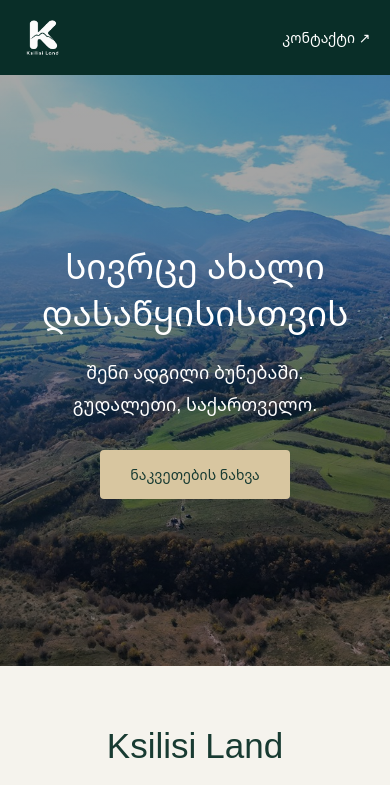
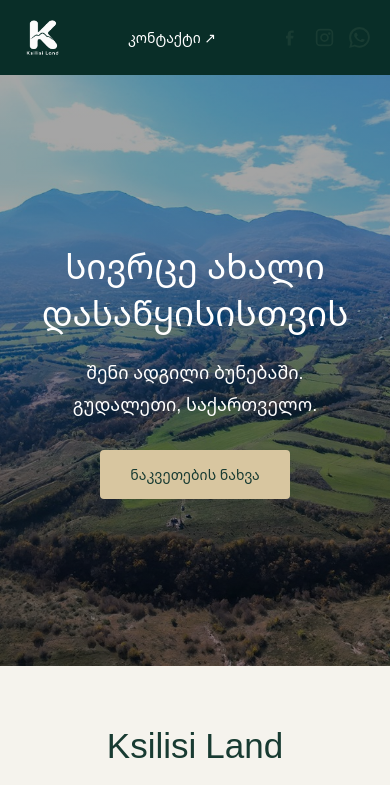
Before and after one commit to ksilisiland-beep/ksilisiland-beep.github.com, a plain HTML site: page index.html in a window 390 px wide. Shown: the top 785 px of the page. Drawn offline with Linux system fonts and the light colour scheme.

Commit message:
Update index.html

```diff
--- a/index.html
+++ b/index.html
@@ -340,6 +340,29 @@ footer {
   .legend {
     gap: 12px;
   }
+  .social-links {
+  display: flex;
+  align-items: center;
+  gap: 14px;
+}
+
+.social-links a {
+  display: inline-flex;
+  align-items: center;
+  justify-content: center;
+  color: inherit;
+  transition: transform 0.2s ease, opacity 0.2s ease;
+}
+
+.social-links svg {
+  width: 21px;
+  height: 21px;
+}
+
+.social-links a:hover {
+  transform: translateY(-2px);
+  opacity: 0.75;
+}
 }
 </style>
 </head>
@@ -349,6 +372,25 @@ footer {
 <header>
   <img src="logo.png" class="logo" alt="Ksilisi Land">
   <a href="#contact">კონტაქტი ↗</a>
+  <div class="social-links">
+  <a href="https://www.facebook.com/KsilisiLand" target="_blank" aria-label="Facebook">
+    <svg viewBox="0 0 24 24" fill="currentColor">
+      <path d="M13.5 21v-8h2.7l.4-3h-3.1V8.1c0-.9.3-1.5 1.6-1.5h1.7V4c-.3 0-1.4-.1-2.6-.1-2.6 0-4.3 1.6-4.3 4.5V10H8v3h1.9v8h3.6z"/>
+    </svg>
+  </a>
+
+  <a href="https://www.instagram.com/ksilisilandksilisi" target="_blank" aria-label="Instagram">
+    <svg viewBox="0 0 24 24" fill="currentColor">
+      <path d="M7 2h10a5 5 0 0 1 5 5v10a5 5 0 0 1-5 5H7a5 5 0 0 1-5-5V7a5 5 0 0 1 5-5zm0 2a3 3 0 0 0-3 3v10a3 3 0 0 0 3 3h10a3 3 0 0 0 3-3V7a3 3 0 0 0-3-3H7zm5 3a5 5 0 1 1 0 10 5 5 0 0 1 0-10zm0 2a3 3 0 1 0 0 6 3 3 0 0 0 0-6zm5.5-3a1.5 1.5 0 1 1 0 3 1.5 1.5 0 0 1 0-3z"/>
+    </svg>
+  </a>
+
+  <a href="https://wa.me/995568414174" target="_blank" aria-label="WhatsApp">
+    <svg viewBox="0 0 24 24" fill="currentColor">
+      <path d="M20.5 3.5A11.9 11.9 0 0 0 12 .1C5.4.1.1 5.4.1 12c0 2.1.5 4.1 1.6 5.9L.1 24l6.2-1.6A11.9 11.9 0 0 0 12 23.6c6.6 0 11.9-5.3 11.9-11.9 0-3.2-1.2-6.1-3.4-8.2zM12 21.5a9.5 9.5 0 0 1-4.8-1.3l-.3-.2-3.7 1 1-3.6-.2-.4A9.5 9.5 0 1 1 12 21.5zm5.2-7.1c-.3-.2-1.7-.8-2-.9-.3-.1-.5-.1-.7.2-.2.3-.8.9-.9 1.1-.2.2-.3.2-.6.1-.3-.2-1.2-.5-2.3-1.5-.9-.8-1.5-1.8-1.7-2.1-.2-.3 0-.5.1-.6l.5-.6c.1-.2.2-.3.3-.5.1-.2 0-.4 0-.6-.1-.2-.7-1.6-.9-2.1-.2-.5-.5-.4-.7-.4h-.6c-.2 0-.5.1-.8.4-.3.3-1 1-1 2.4s1 2.7 1.1 2.9c.1.2 2 3 4.8 4.2.7.3 1.3.5 1.8.6.8.3 1.5.2 2.1.1.6-.1 1.7-.7 1.9-1.4.2-.7.2-1.3.1-1.4-.1-.2-.3-.2-.6-.3z"/>
+    </svg>
+  </a>
+</div>
 </header>
 
 <!-- მთავარი ფოტო -->
```
